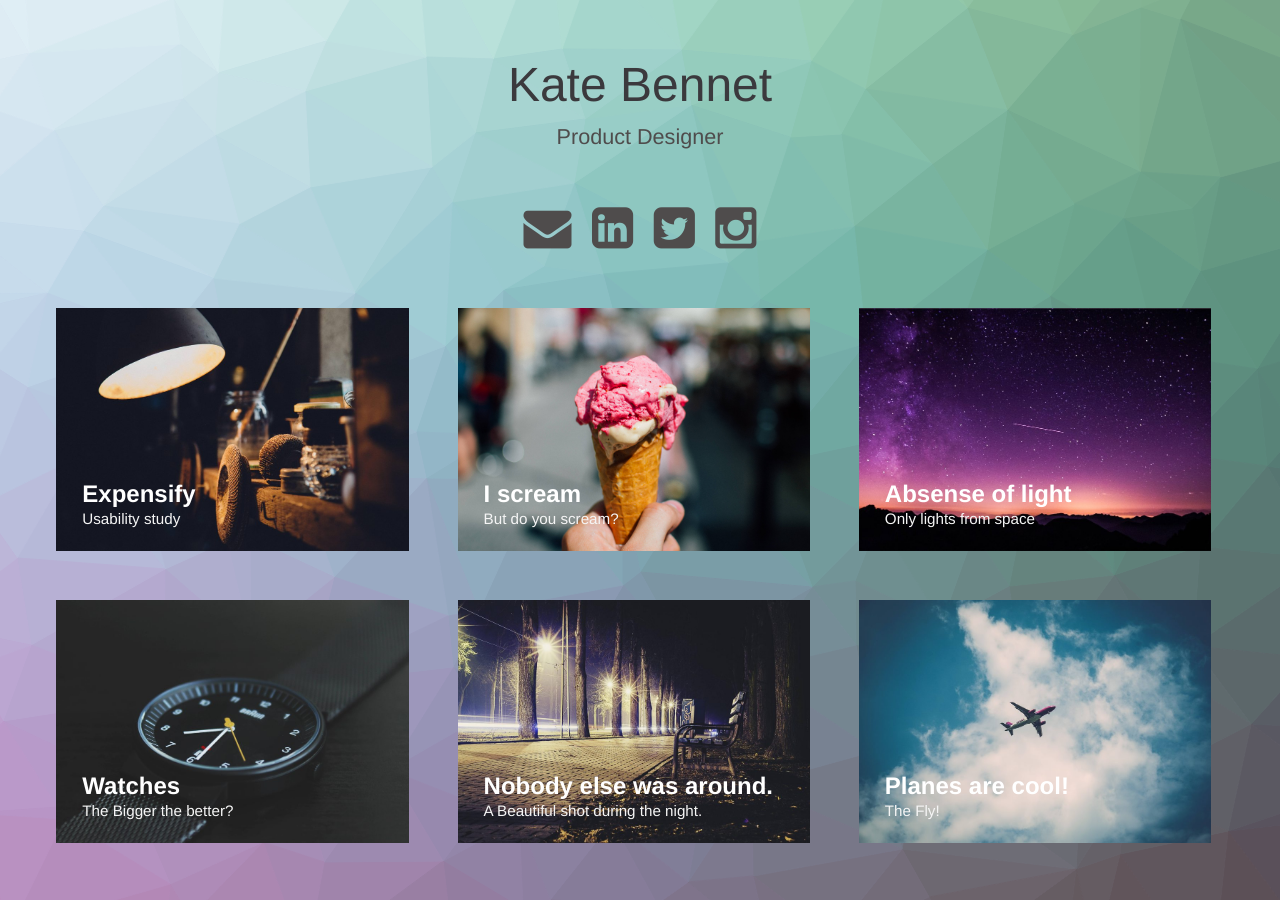
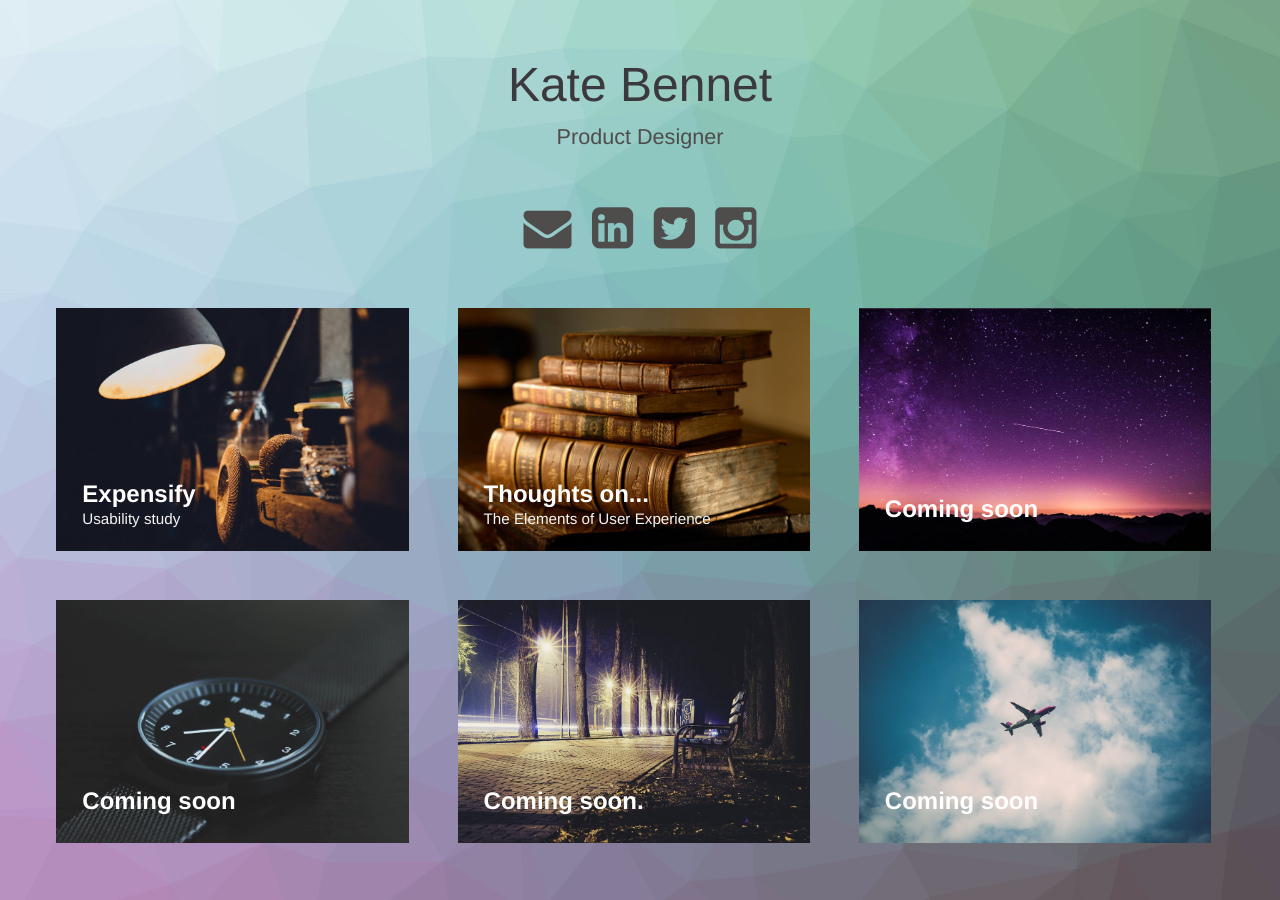
Before and after one commit to katebennet/katebennet.github.io, a Jekyll site: the page built from index.html, in a window 1280 px wide. Built offline with Jekyll 4.4.1, drawn with Linux system fonts in a browser that asks for light colours.

Commit message:
First blog post and stubbed portfolio items.

```diff
--- a/_config.yml
+++ b/_config.yml
@@ -1,7 +1,7 @@
 # Site settings
-title: Modern Blog
-description: Modern-Blog A Elegant template for Jekyll
-keywords: Modern, Blogging, Fun
-author: Wferr
+title: Kate Bennet
+description: Product Designer
+keywords: Design, Product, UX
+author: Kate Bennet
 baseurl: "" # the subpath of your site, e.g. /blog/
 url: "" # the base hostname & protocol for your site
--- a/_posts/2015-04-20-planes.markdown
+++ b/_posts/2015-04-20-planes.markdown
@@ -1,8 +1,8 @@
 ---
-title:  "Planes are cool!"
-subtitle: "The Fly!"
-author: "Wferr"
-avatar: "img/authors/wferr.png"
+title:  "Coming soon"
+subtitle: ""
+author: "Kate Bennet"
+avatar: "img/authors/katebennet.png"
 image: "img/a.jpg"
 date:   2015-04-20 12:12:12
 ---
--- a/_posts/2015-04-21-city-nights.markdown
+++ b/_posts/2015-04-21-city-nights.markdown
@@ -1,8 +1,8 @@
 ---
-title:  "Nobody else was around."
-subtitle: "A Beautiful shot during the night."
-author: "Wferr"
-avatar: "img/authors/wferr.png"
+title:  "Coming soon."
+subtitle: ""
+author: "Kate Bennet"
+avatar: "img/authors/katebennet.png"
 image: "img/b.jpg"
 date:   2015-04-21 12:12:12
 ---
--- a/_posts/2015-04-22-what-time.markdown
+++ b/_posts/2015-04-22-what-time.markdown
@@ -1,8 +1,8 @@
 ---
-title:  "Watches"
-subtitle: "The Bigger the better?"
-author: "Wferr"
-avatar: "img/authors/wferr.png"
+title:  "Coming soon"
+subtitle: ""
+author: "Kate Bennet"
+avatar: "img/authors/katebennet.png"
 image: "img/c.jpg"
 date:   2015-04-22 12:12:12
 ---
--- a/_posts/2015-04-23-night-sky.markdown
+++ b/_posts/2015-04-23-night-sky.markdown
@@ -1,8 +1,8 @@
 ---
-title:  "Absense of light"
-subtitle: "Only lights from space"
-author: "Wferr"
-avatar: "img/authors/wferr.png"
+title:  "Coming soon"
+subtitle: ""
+author: "Kate Bennet"
+avatar: "img/authors/katebennet.png"
 image: "img/d.jpg"
 date:   2015-04-23 12:12:12
 ---
--- /dev/null
+++ b/_posts/2016-09-25-elements.markdown
@@ -0,0 +1,50 @@
+---
+title:  "Thoughts on..."
+subtitle: "The Elements of User Experience"
+author: "Kate Bennet"
+avatar: "img/authors/katebennet.png"
+image: "img/book.jpg"
+date:   2015-04-24 12:12:12
+---
+
+*The Elements of User Experience*, written by Jesse James Garrett, is essential reading for students of product design, scholars of usability, and parties interested in the logic behind websites and apps. Originally published 10 years ago, Garrett's book has since become a reference guide on balancing business goals with a cohesive user experience.
+
+Over the course of 160 pages Garrett guides readers through five planes that provide a conceptual framework for user experience problems. He advises practitioners to start on the bottom plane (Strategy), and that a plane cannot be finished before work on planes below it is completed. Without following this flow, projects will derail and costs will skyrocket.
+
+> > *“The important consideration here is to not build the roof of the house before you know the shape of its foundation."*
+
+### The Five Planes
+
+**1. Strategy:** ***the why***
+<br/>Why the site exists: what the business and users want to get out of it. Ask- what do we want to get out of this product? What do our users want to get out of it?
+<br/>Outputs: User needs, Product objectives with success metrics.
+<br/>Common tools: Market research, User testing, Contextual enquiry, Task analysis, Card sorting, Personas.
+
+**2. Scope:** ***the what***
+<br/>What the features and functions of the site are.
+<br/>Outputs: Functional specifications, Content requirements.
+
+**3. Structure:** ***the how***
+<br/>How the pieces fit together to form a cohesive whole.
+<br/>Outputs: Interaction design, Information architecture.
+
+**4. Skeleton:** ***the where***
+<br/>The arrangement of each element.
+<br/>Outputs: Information design, Interface design, Navigation design -> Wireframes.
+
+**5. Surface:** ***the sensory layer***
+<br/>Outputs: Style guide, Design Comps that create a sensory experience.
+<br/>Tools: Eyetracking, Typography, Color palettes.
+
+![Garrett's Five Planes](img/garrett_images.png){: .center-image }
+
+### Takeaways
+
+**Start by understanding the problem.**
+<br/>It’s easy to slip in to design by default, by mimicry or by fiat (personal preferences). Understand the problem you’re trying to solve, and the consequences of your solution to the problem.
+
+**Be conscious about decisions**
+<br/>Build a product that’s an asset, not a liability. Each component of a site- from the typography to architecture- has an impact on whether or not it will be successful. You should always be able to answer "why did you do it that way?""
+
+**Use the framework as a guide, not a manual.**
+<br/>*The Elements of User Experience* shouldn’t be taken as a step-by-step instruction manual- rather, it is a high level framework for thinking about design strategy. Some of its advice will rarely be followed, particularly in startups where teams are small, time is of the essence and design projects are due yesterday. Keep the theories in mind but know that in reality projects rarely go according to plan.
--- a/css/modern-blog.css
+++ b/css/modern-blog.css
@@ -65,7 +65,7 @@
 .card__caption {
 	font-size: 2em;
 	max-width: 800px;
-	margin: 0 auto;
+	margin: 0;
 	padding: 35px 30px 0px;
 }
 
@@ -101,7 +101,7 @@
 }
 
 .card__copy {
-	font-size: 1.25em;
+	font-size: 1.1em;
 	max-width: 900px;
 	margin: 0 auto;
 	padding: 25px 30px 100px;
@@ -109,8 +109,14 @@
 }
 
 .card__copy p:first-of-type {
-	font-size: 1.5em;
-	padding: 0 0 1em 0;
+	font-size: 1.2em;
+	padding: 0 0 0 0;
+}
+
+.center-image
+{
+    margin: 0 auto;
+    display: block;
 }
 
 .card__btn-close {
```
Also changed, not shown: _posts/2015-04-24-i-scream.markdown (deleted, +0 -20 lines), _posts/2015-04-25-expensify.markdown (added, +22 -0 lines), _posts/2015-04-25-workshop.markdown (deleted, +0 -22 lines), img/authors/katebennet.png (added), img/book.jpg (added), img/garrett_images.png (added), img/garrett_planes.png (added), img/placeholder.png (added), 1 other file.
